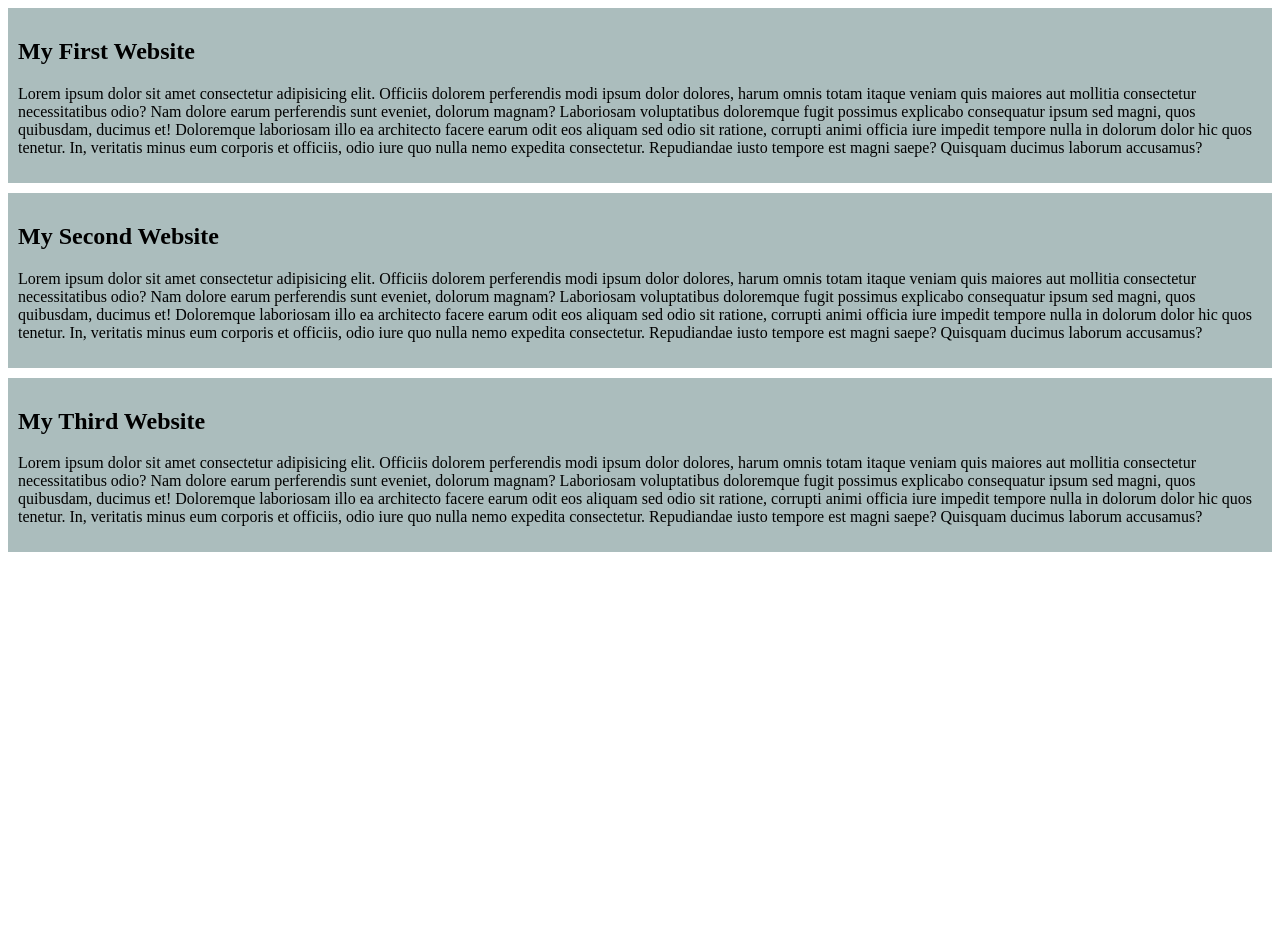
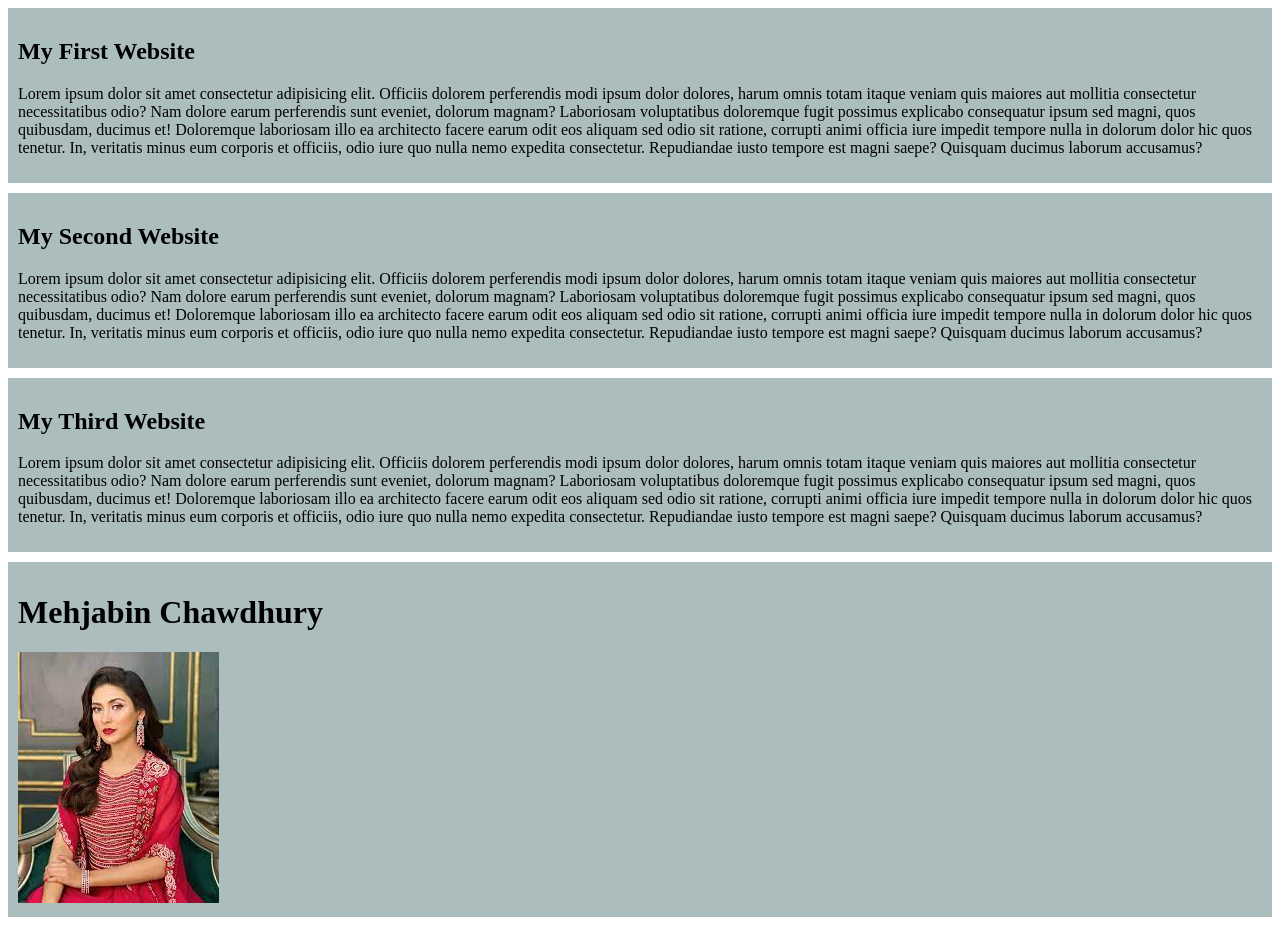
Before and after one commit to sharmin-19/my-simple-website, a plain HTML site: page index.html in a window 1280 px wide. Before the commit the page ends 800 px from the top, so only its background shows below. Drawn offline with Linux system fonts and the light colour scheme.

Commit message:
mehjabin chawdhury is a cute girl

```diff
--- a/index.html
+++ b/index.html
@@ -19,5 +19,9 @@
         <h2>My Third Website</h2>
         <p>Lorem ipsum dolor sit amet consectetur adipisicing elit. Officiis dolorem perferendis modi ipsum dolor dolores, harum omnis totam itaque veniam quis maiores aut mollitia consectetur necessitatibus odio? Nam dolore earum perferendis sunt eveniet, dolorum magnam? Laboriosam voluptatibus doloremque fugit possimus explicabo consequatur ipsum sed magni, quos quibusdam, ducimus et! Doloremque laboriosam illo ea architecto facere earum odit eos aliquam sed odio sit ratione, corrupti animi officia iure impedit tempore nulla in dolorum dolor hic quos tenetur. In, veritatis minus eum corporis et officiis, odio iure quo nulla nemo expedita consectetur. Repudiandae iusto tempore est magni saepe? Quisquam ducimus laborum accusamus?</p>
     </div>
+    <div>
+        <h1>Mehjabin Chawdhury</h1>
+        <img src="./styles/images/mehjabin.jpeg" alt="">
+    </div>
 </body>
 </html>
```
Also changed, not shown: styles/images/mehjabin.jpeg (added).
